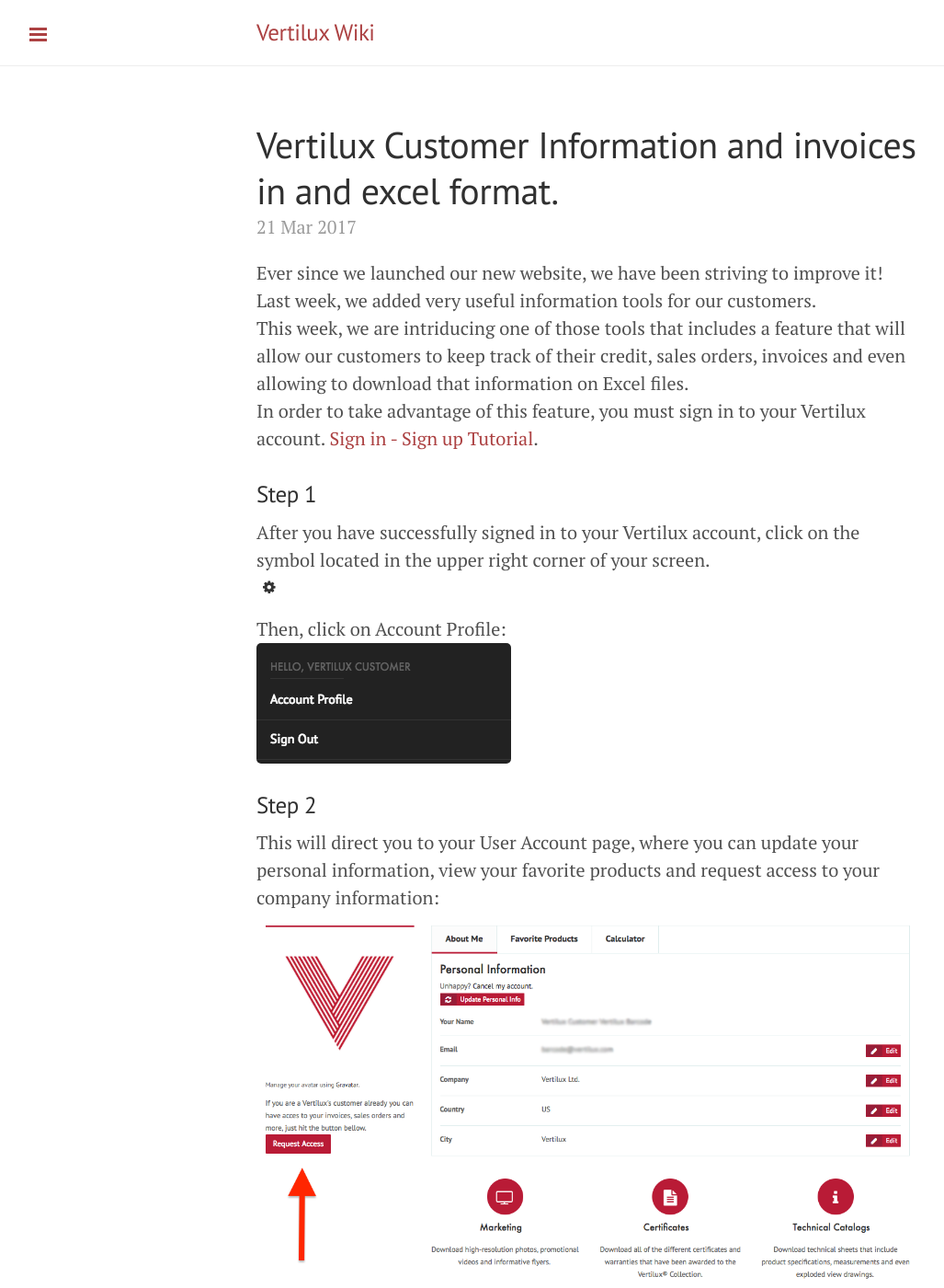
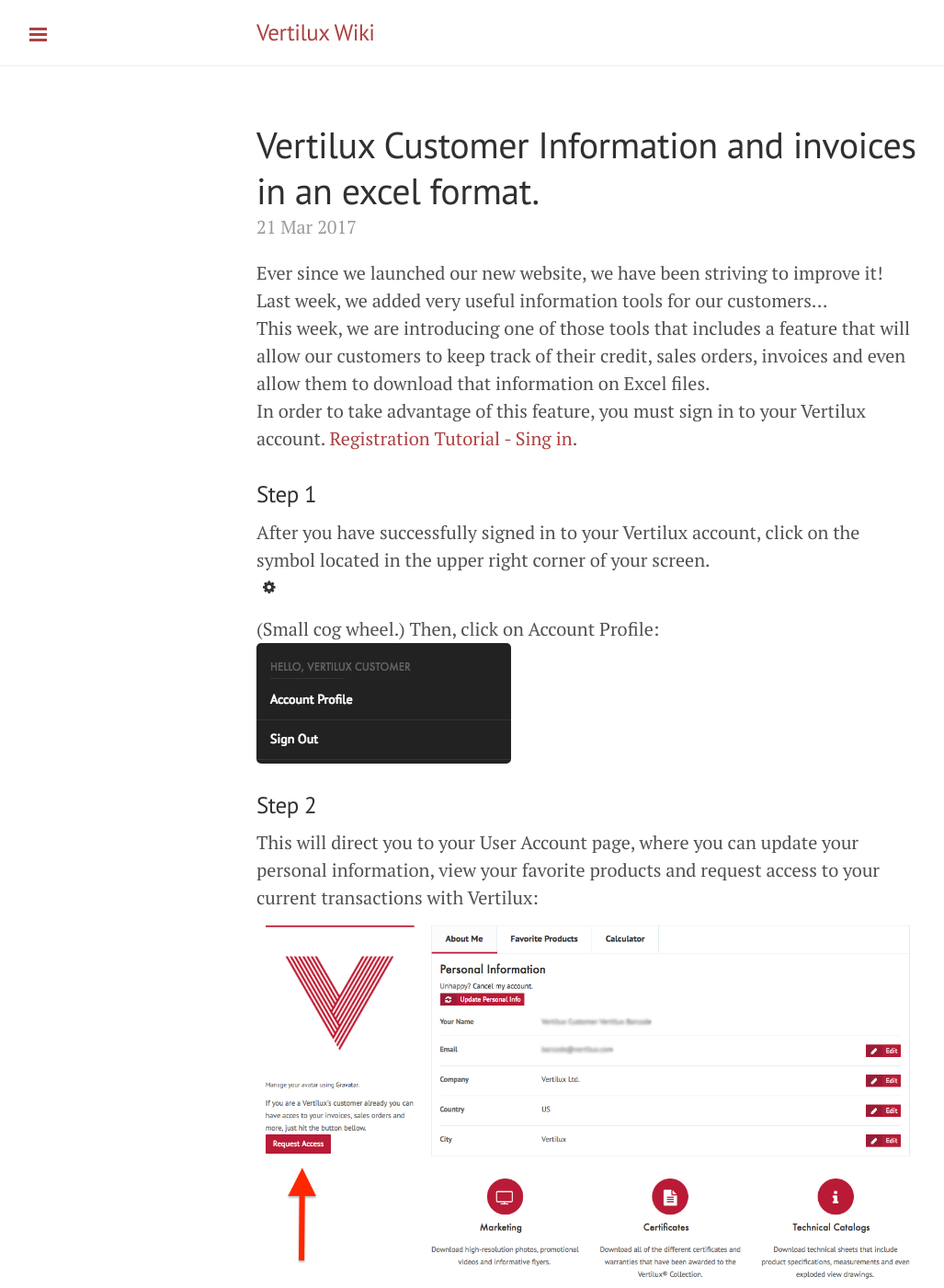
Before and after one commit to Vertilux/vertilux.github.io, a Jekyll site: the page built from _posts/2016-10-31-company-information-and-invoices.md, in a window 1280 px wide and 1400 px high. Shown: the whole window at 92% size, without its empty margins (1-1028 px from the left). Built offline with Jekyll 4.4.1, drawn with Linux system fonts in a browser that asks for light colours.

Commit message:
Update 2016-10-31-company-information-and-invoices.md

```diff
--- a/_posts/2016-10-31-company-information-and-invoices.md
+++ b/_posts/2016-10-31-company-information-and-invoices.md
@@ -1,26 +1,26 @@
 ---
 layout: post
-title:  "Vertilux Customer Information and invoices in and excel format."
+title:  "Vertilux Customer Information and invoices in an excel format."
 date:   2017-03-21 10:03:32 +0000
 categories: sign up user account
 permalink: /post/:title
 ---
 Ever since we launched our new website, we have been striving to improve it!
-Last week, we added very useful information tools for our customers.
-This week, we are intriducing one of those tools that includes a feature that will allow our customers to keep track of their credit, sales orders, invoices and even allowing to download that information on Excel files.
+Last week, we added very useful information tools for our customers...
+This week, we are introducing one of those tools that includes a feature that will allow our customers to keep track of their credit, sales orders, invoices and even allow them to download that information on Excel files.
 In order to take advantage of this feature, you must sign in to your Vertilux account.
-[Sign in - Sign up Tutorial](/post/how-to-sign-up).
+[Registration Tutorial - Sing in](/post/how-to-sign-up).
 
 ### Step 1
 After you have successfully signed in to your Vertilux account, click on the
 symbol located in the upper right corner of your screen.
-![Cog - Top Right](/assets/images/posts/cog.png)
+![Cog - Top Right](/assets/images/posts/cog.png) (Small cog wheel.)
 Then, click on Account Profile:
 ![Account Profile Link](/assets/images/posts/account_profile_link.png)
 
 ### Step 2
 This will direct you to your User Account page, where you can update your personal
-information, view your favorite products and request access to your company information:
+information, view your favorite products and request access to your current transactions with Vertilux:
 ![Company Access Request](/assets/images/posts/company_access_request.png)
 
 Then you will be asked for your Vertilux Account Number:
```
